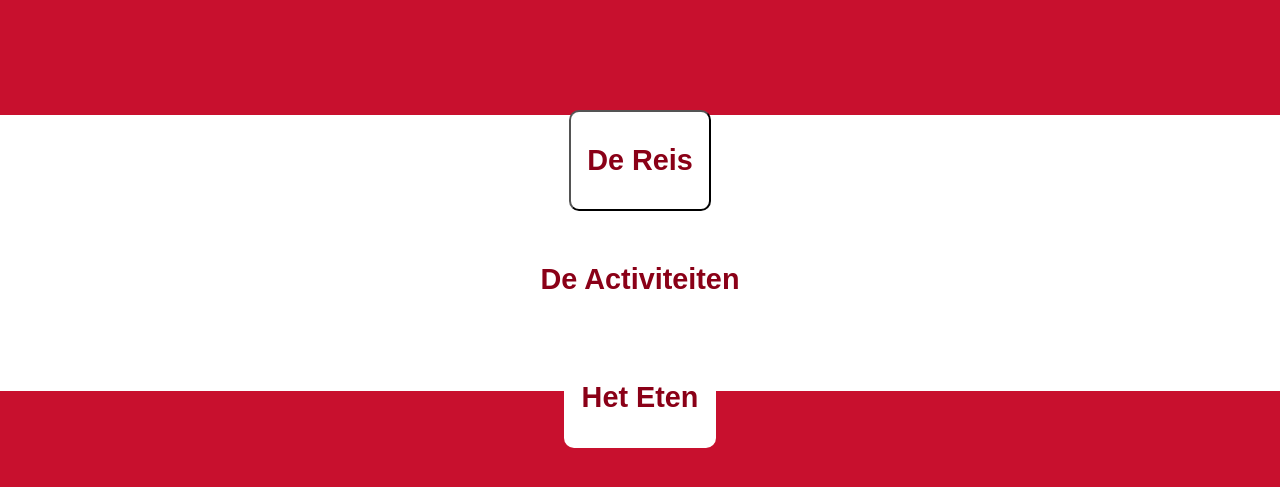
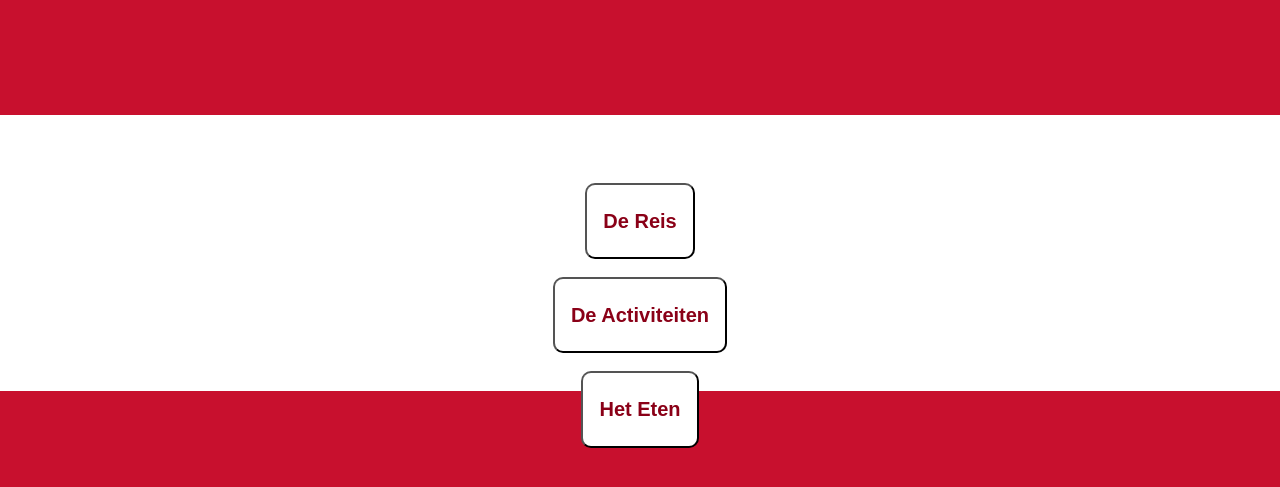
Before and after one commit to Hoang-heheboi/Oostenrijk, a plain HTML site: page index.html in a window 1280 px wide. Shown: the part 161-648 px from the top of the page. Drawn offline with Linux system fonts and the light colour scheme.

Commit message:
Add files via upload

```diff
--- a/oostenrijk.css
+++ b/oostenrijk.css
@@ -28,14 +28,10 @@ body{
 }
 
 /* Generic button styling so all buttons center and animate smoothly */
-button{
-    align-self: center; /* center buttons horizontally */
-    font-size: 1.2em;
-}
 
 #button1{
     position: relative;
-    margin-top: 6.3%;
+    margin-top: 12%;
     background-color: rgb(255, 255, 255);
     color: rgb(138, 0, 23);
     border-radius: 10px;
@@ -56,7 +52,7 @@ button{
     color: rgb(138, 0, 23);
     border-radius: 10px;
     padding: 8px 16px;
-    border: 2px solid transparent; /* keep layout stable when hovering */
+    border: 2px solid transparent 1px solid rgb(0,0,0); /* keep layout stable when hovering */
     cursor: pointer;
     transition: background-color 220ms ease, color 220ms ease, border-color 220ms ease, transform 180ms ease;
 }
@@ -72,9 +68,10 @@ button{
     color: rgb(138, 0, 23);
     border-radius: 10px;
     padding: 8px 16px;
-    border: 2px solid transparent; /* keep layout stable when hovering */
+    border: 2px solid transparent 1px solid rgb(0,0,0); /* keep layout stable when hovering */
     cursor: pointer;
     transition: background-color 220ms ease, color 220ms ease, border-color 220ms ease, transform 180ms ease;
+    margin: 0;
 }
 #button3:hover{
     background-color: rgb(98, 5, 21);
```
